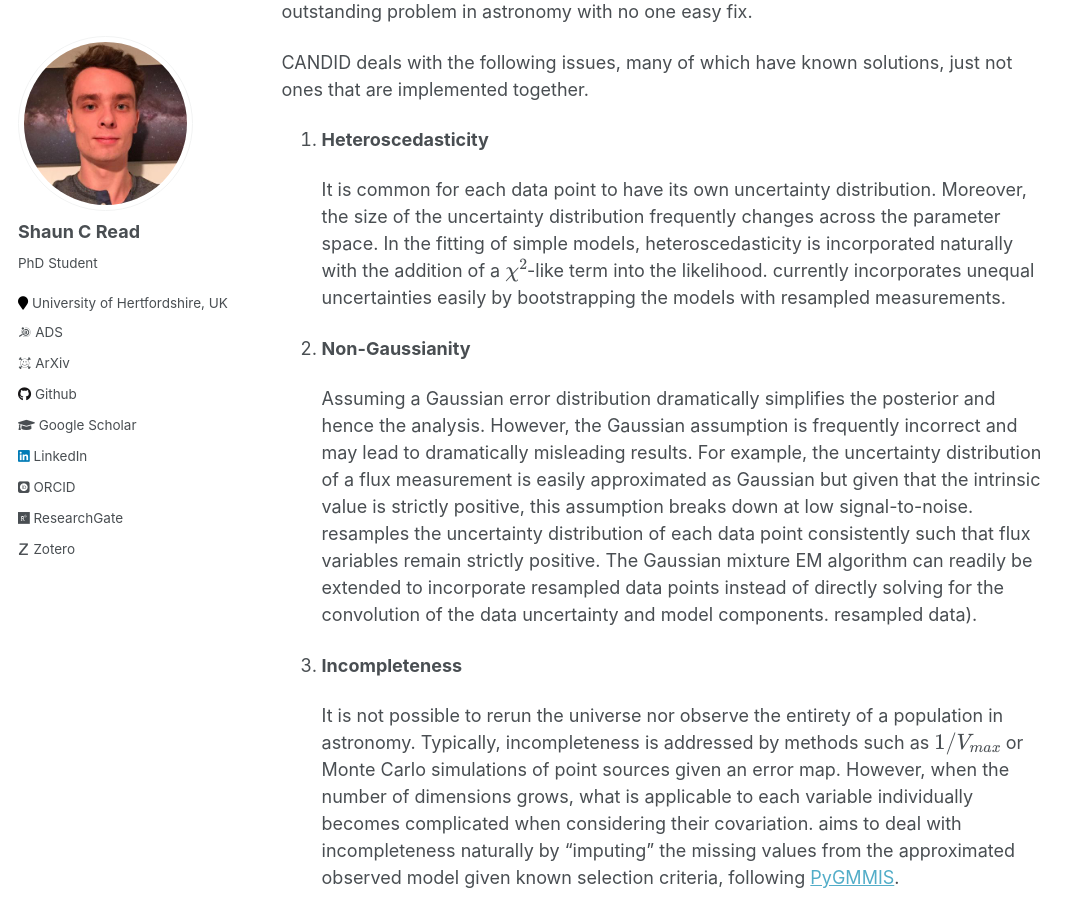
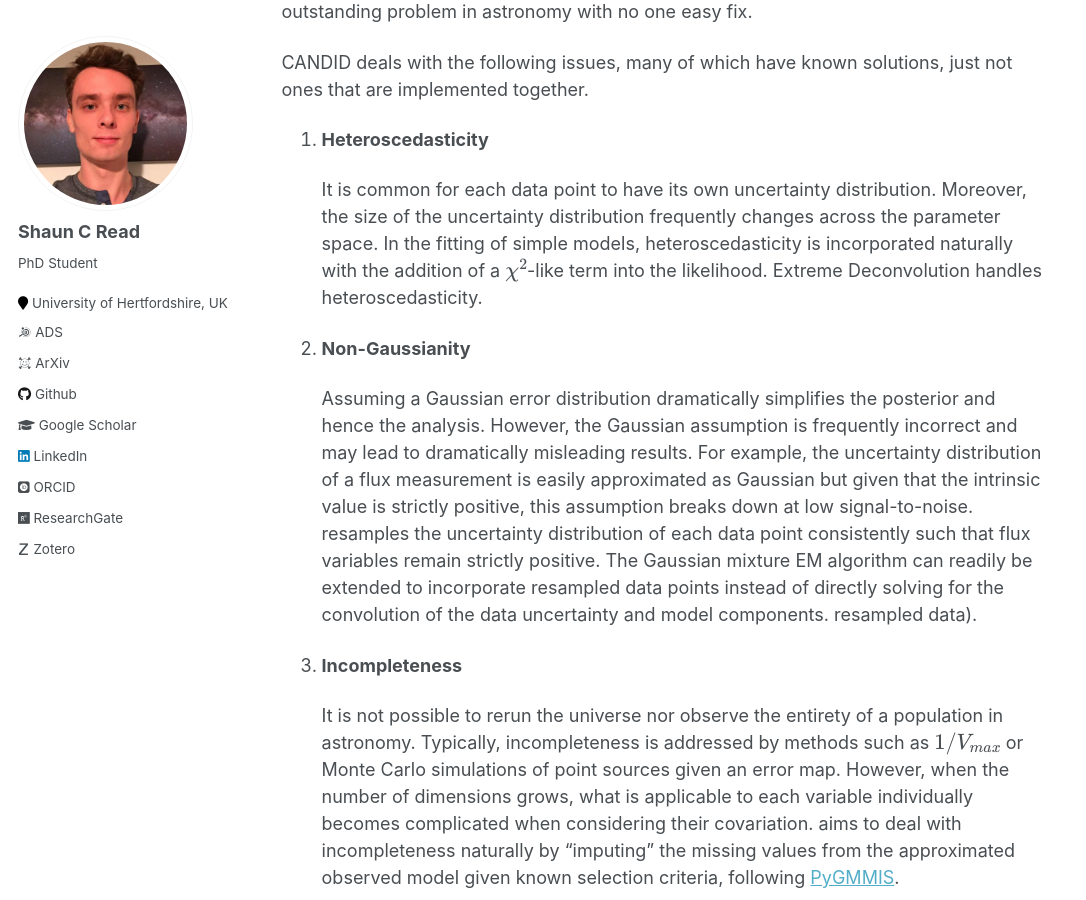
Before and after one commit to philastrophist/philastrophist.github.io, a Jekyll site: the page built from _projects/CANDID.md, in a window 1280 px wide and 900 px high, scrolled down 398 px. Shown: the whole window, without its empty margins (0-1086 px from the left). Built offline with Jekyll 4.4.1, drawn with Linux system fonts in a browser that asks for light colours; some web fonts are replaced; formulas are drawn with MathJax 3; comment, search, counter and statistics services are not loaded.

Commit message:
Deploy philastrophist/philastrophist.github.io to github.com/philastrophist/philastrophist.github.io.git:master

```diff
--- a/_projects/CANDID.md
+++ b/_projects/CANDID.md
@@ -18,9 +18,7 @@ CANDID deals with the following issues, many of which have known solutions, just
     distribution. Moreover, the size of the uncertainty distribution
     frequently changes across the parameter space. In the fitting of
     simple models, heteroscedasticity is incorporated naturally with the
-    addition of a $$\chi^2$$-like term into the likelihood. currently
-    incorporates unequal uncertainties easily by bootstrapping the
-    models with resampled measurements.
+    addition of a $$\chi^2$$-like term into the likelihood. Extreme Deconvolution handles heteroscedasticity.
 
 2.  **Non-Gaussianity**
 
```
Also changed, not shown: 2 other files.
